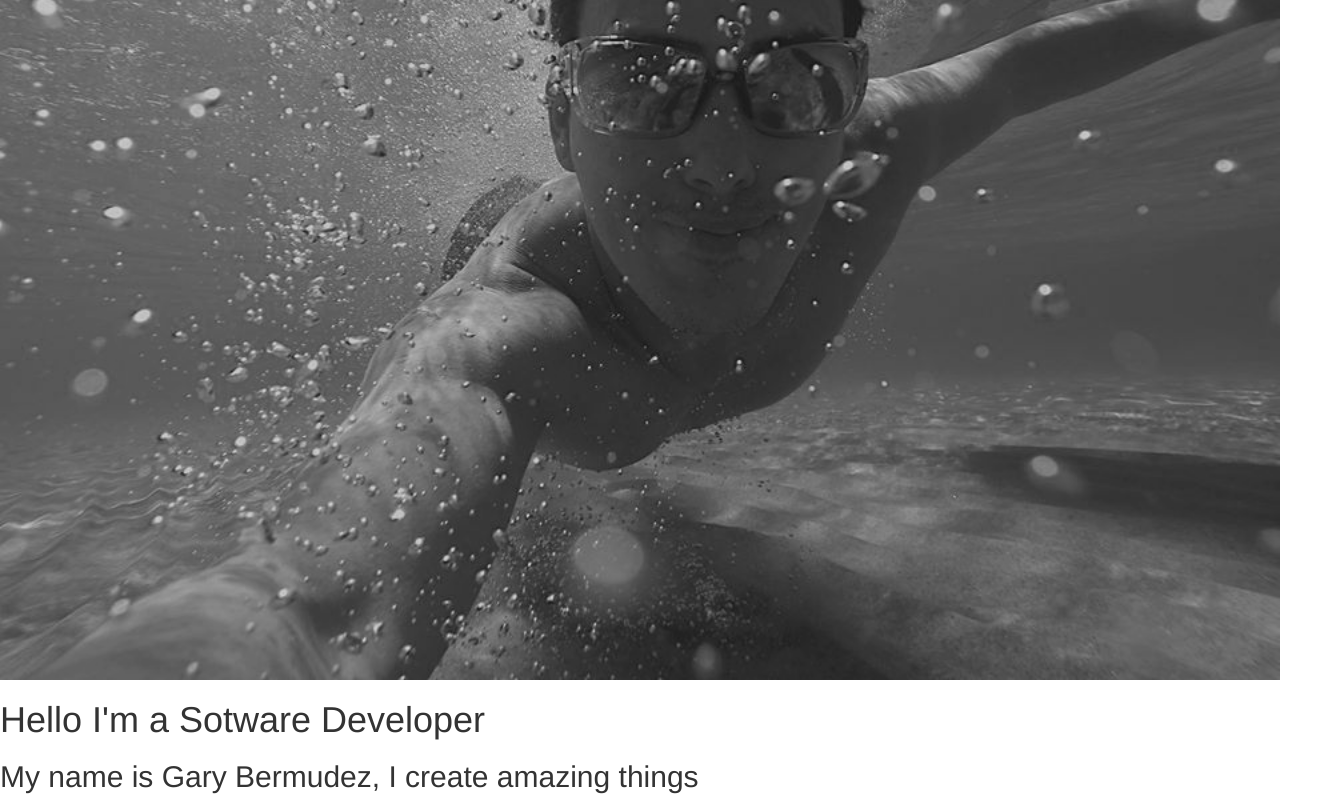
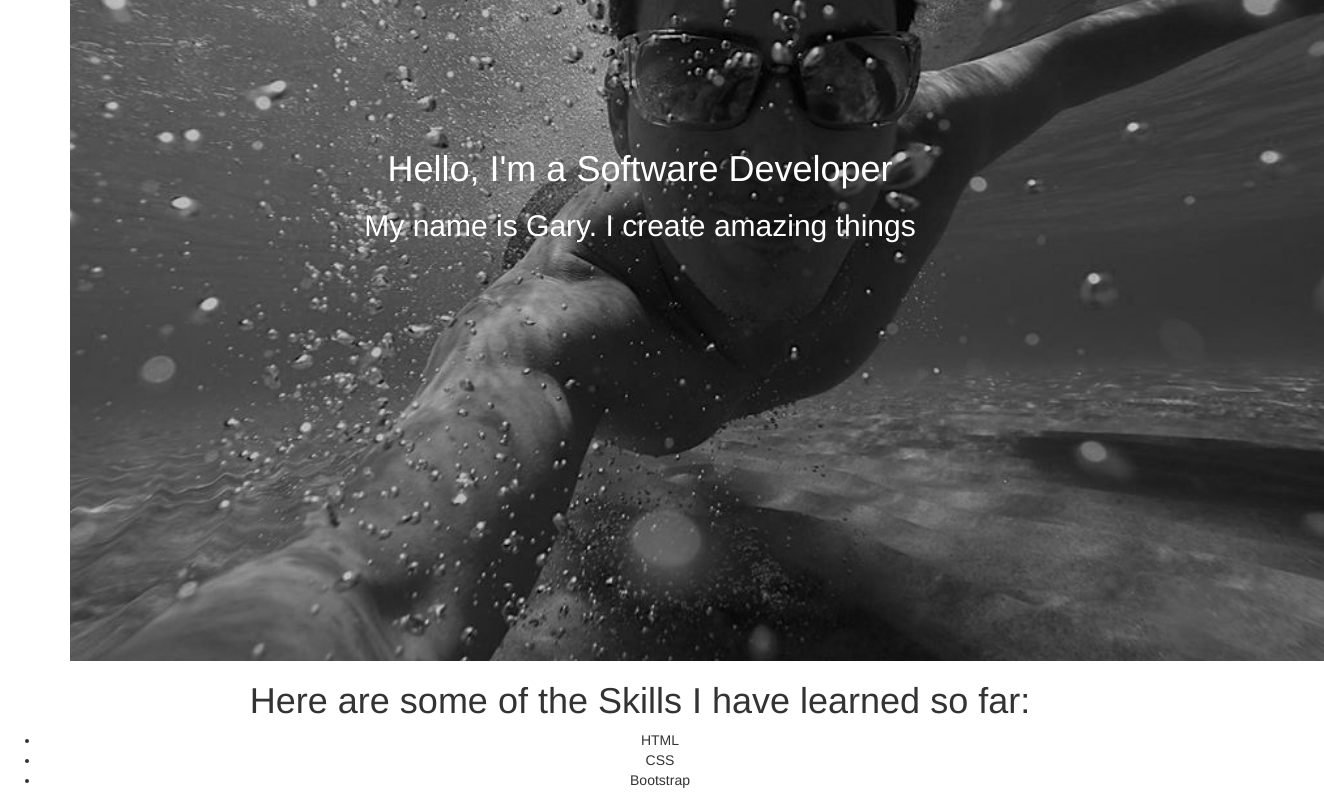
Before and after one commit to garybm/Independent-Project-1, a plain HTML site: page index.html in a window 1280 px wide. Shown: the part 280-1083 px from the top of the page, 1324 px wide, since content can reach past the window. Drawn offline with Linux system fonts and the light colour scheme.

Commit message:
add div with class skills

```diff
--- a/css/styles.css
+++ b/css/styles.css
@@ -1,5 +1,25 @@
+
+.container {
+  position: relative;
+}
+
+.center {
+  position: absolute;
+  top: 50%;
+  left: 50%;
+  transform: translate(-50%, -50%);
+  font-size: 18px;
+  font-weight: bolder;
+  text-align: center;
+  color: white;
+}
+
+.skills {
+  text-align: center;
+}
+
 img {
-    width: 100%;
-    opacity: 0.9;
-    filter: alpha(opacity=50);
-  }
+  width: 110%;
+  height: auto;
+}
+.
--- a/index.html
+++ b/index.html
@@ -7,9 +7,23 @@
     <title>Gary's Portafolio</title>
   </head>
   <body>
-    <img src="images/gary2.jpg" alt"image of me">
-    <h1>Hello I'm a Sotware Developer</h1>
-    <h2>My name is Gary Bermudez, I create amazing things</h2>
+    <div class="container">
+      <img src="images/gary2.jpg" alt="Cinque Terre" width="1000" height="300">
+        <div class="center">
+          <h1>Hello, I'm a Software Developer</h1>
+          <h2>My name is Gary. I create amazing things</h2>
+        </div>
+      </div>
+      <div class="skills">
+        <h1>
+          Here are some of the Skills I have learned so far:
+        </h1>
+        <ul>
+          <li>HTML</li>
+          <li>CSS</li>
+          <li>Bootstrap</li>
+        </ul>
+      </div>
 
   </body>
 </html>
```
